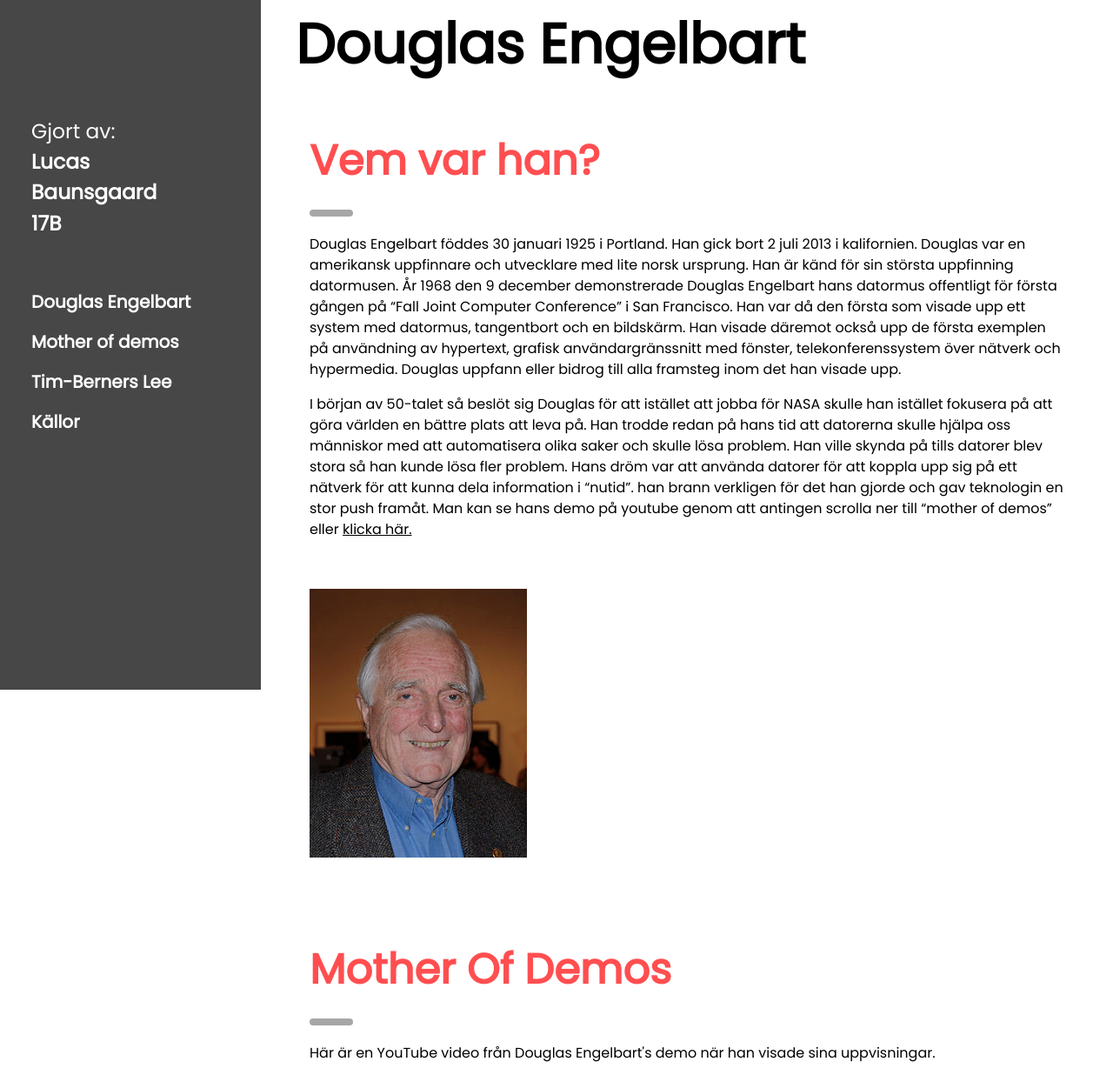
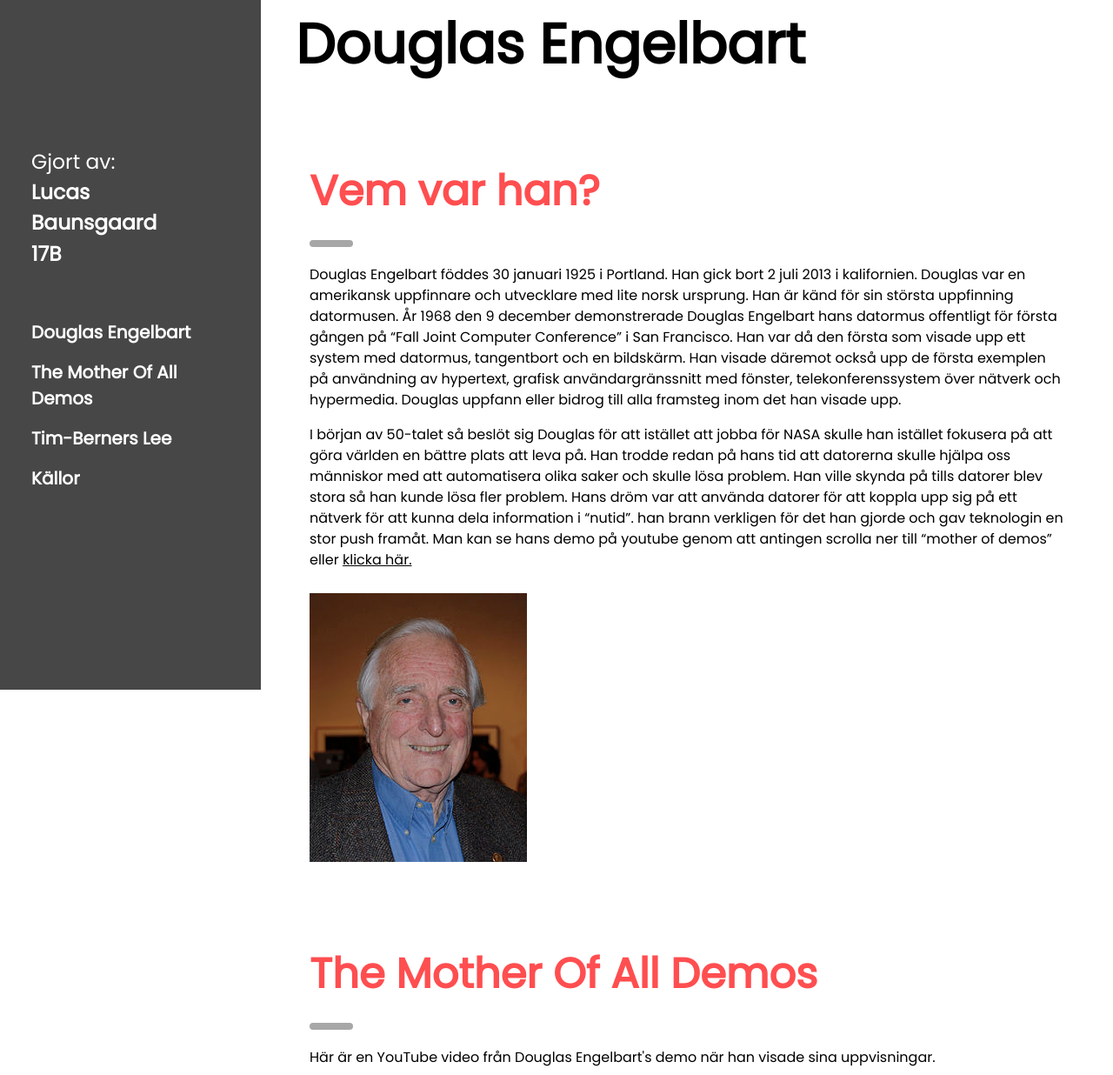
Before and after one commit to LucasBaun/Douglas-Engelbart, a plain HTML site: page index.html in a window 1280 px wide. Shown: the part 7-1243 px from the top of the page at 87% size. Drawn offline with Linux system fonts and the light colour scheme; grey boxes are pictures that could not be loaded.

Commit message:
fixed techers notes
fixed some things that my teacher wanted to be fixed

```diff
--- a/css/stylesheet.css
+++ b/css/stylesheet.css
@@ -83,9 +83,24 @@ nav{
 }
 
 .container{
-  margin-top: 40px;
+  margin-top: 75px;
   padding: 0.01em 16px;
   display: block;
+}
+
+.containerimg{
+  margin-top: 10px;
+  padding: 0.01em 16px;
+  display: block;
+}
+
+.credits a{
+  text-decoration: none;
+}
+
+.credits a:hover{
+  color: #FF4E50;
+  transition: 0.4s;
 }
 
 .container:before, .container:after {
--- a/index.html
+++ b/index.html
@@ -11,11 +11,11 @@
 <nav class="navbar" id="navbaren"><br>
   <a href="javascript:void(0)" onclick="nav_close()" class="navbutton">Close Menu</a>
   <div class="container">
-    <h3 class="credits">Gjort av:<br><b>Lucas<br>Baunsgaard<br>17B</b></h3>
+    <h3 class="credits">Gjort av:<br><a href="https://github.com/LucasBaun" target="_blank"><b>Lucas<br>Baunsgaard<br>17B</b></h3></a>
   </div>
   <div class="navmenu">
     <a href="#" onclick="nav_close()" class="navtext">Douglas Engelbart</a>
-    <a href="#youtube" onclick="nav_close()" class="navtext">Mother of demos</a>
+    <a href="#youtube" onclick="nav_close()" class="navtext">The Mother Of All Demos</a>
     <a href="#TimBernerLee" onclick="nav_close()" class="navtext">Tim-Berners Lee</a>
     <a href="#links" onclick="nav_close()" class="navtext">Källor</a>
   </div>
@@ -39,7 +39,7 @@
     </p>
     </div>
   <!-- bild på douglas -->
-  <div class="container">
+  <div class="containerimg">
     <div class="imgsize">
       <img src="img/doug1.jpg" onclick="onClick(this)" alt="Doug Engelbart 2008. Han var nästan 84 år på bilden.">
     </div>
@@ -52,9 +52,9 @@
       <p id="caption"></p>
     </div>
   </div>
-  <!-- Mother of demos -->
-  <div class="container" id="youtube" style="margin-top:75px">
-    <h1 class="smalltitle"><b>Mother Of Demos</b></h1>
+  <!-- The Mother Of All Demos -->
+  <div class="container" id="youtube">
+    <h1 class="smalltitle"><b>The Mother Of All Demos</b></h1>
     <hr class="line">
     <p>Här är en YouTube video från Douglas Engelbart's demo när han visade sina uppvisningar.</p>
     <iframe class="mobile" width="340" height="280" src="https://www.youtube.com/embed/VScVgXM7lQQ" frameborder="0" allow="autoplay; encrypted-media" allowfullscreen></iframe>
@@ -81,7 +81,7 @@
   </div>
 </div>
   <footer>
-    <p>Hemsidan var gjord av: <a href="http://www.lurre.se" target="_blank">Lucas Baunsgaard</a>, elev på NTI Gymnasiet Västerås</p>
+    <p>Hemsidan var gjord av: <a href="https://github.com/LucasBaun" target="_blank">Lucas Baunsgaard</a>, elev på NTI Gymnasiet Västerås</p>
   </footer>
 <script>
 
```
